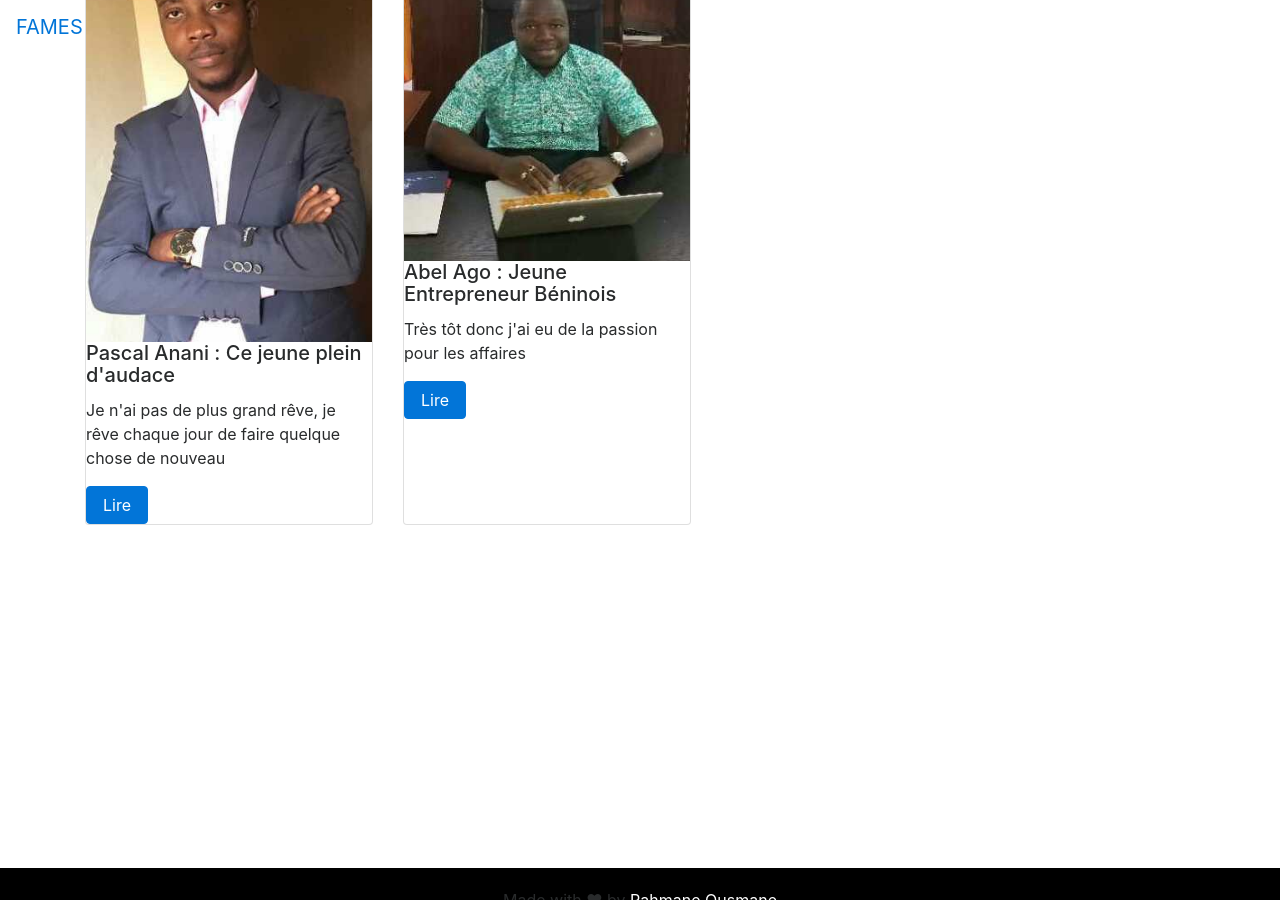
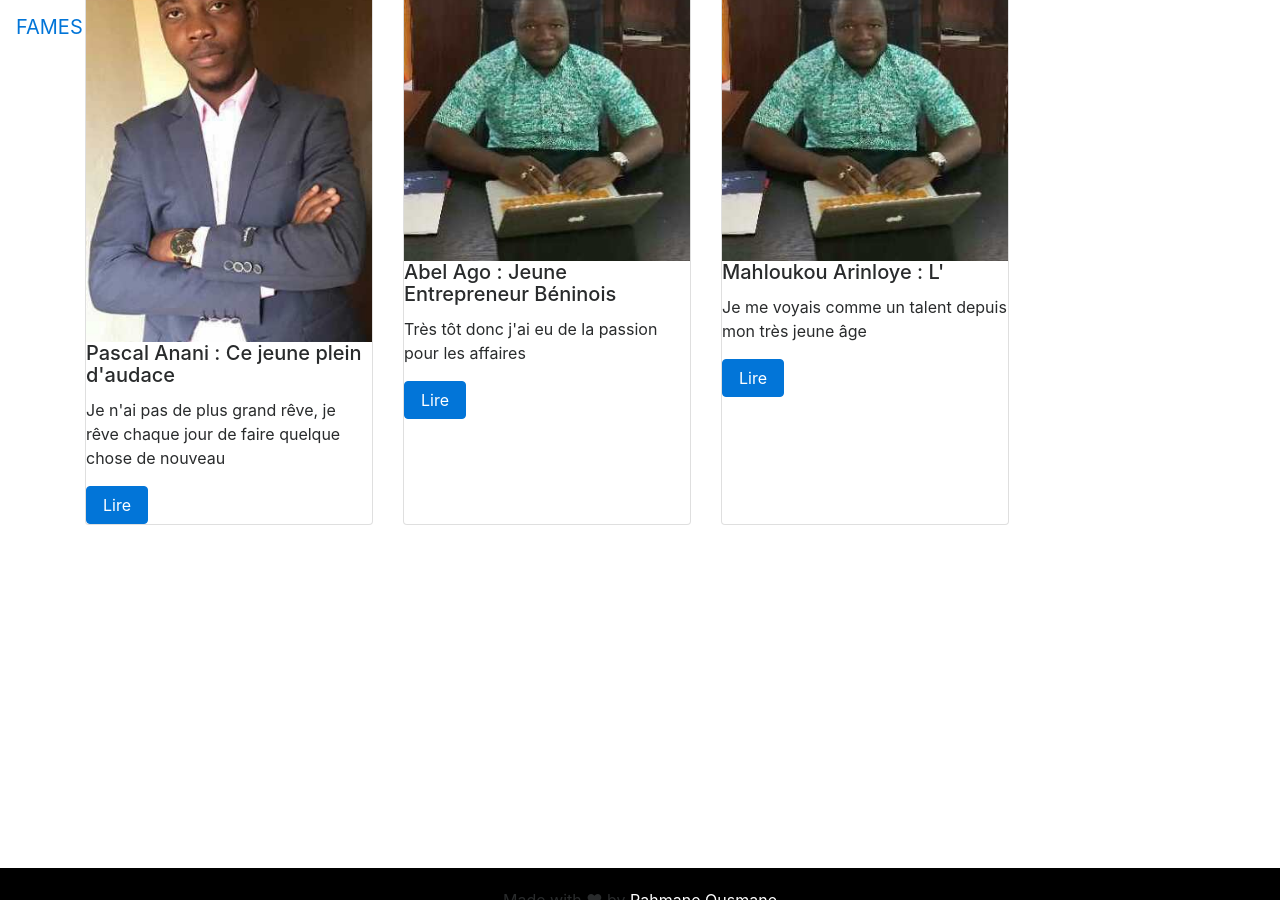
Before and after one commit to femifranzfreddy/famesbeninchine.org, a Jekyll site: the page built from interviews/index.html, in a window 1280 px wide and 900 px high, scrolled down 407 px. Built offline with Jekyll 4.4.1, drawn with Linux system fonts in a browser that asks for light colours; nearby versions of some CDN libraries.

Commit message:
Add Mahloukou Arinloye story

```diff
--- a/_data/stories.yml
+++ b/_data/stories.yml
@@ -7,3 +7,8 @@
   img_url: "/img/interviews/abel-ago/intro.jpg"
   url: "/interviews/abel-ago"
   lead: "Très tôt donc j'ai eu de la passion pour les affaires"
+
+- title: "Mahloukou Arinloye : L'"
+  img_url: "/img/interviews/abel-ago/intro.jpg"
+  url: "/interviews/mahloukou-arinloye"
+  lead: "Je me voyais comme un talent depuis mon très jeune âge"
--- /dev/null
+++ b/interviews/mahloukou-arinloye/index.html
@@ -0,0 +1,174 @@
+---
+layout: default
+title: "Mahloukou Arinloye : L'"
+jumbotronName: "Mahloukou Arinloye : L'"
+jumbotronLead: "Je me voyais comme un talent depuis mon très jeune âge"
+---
+
+<div class="content-box">
+  <div class="row">
+    <div class="col-2"></div>
+    <div class="col-8">
+      <div align="center">
+        <img class="img-fluid" src="/img/interviews/mahloukou-arinloye/intro.jpeg"/>
+      </div>
+      <br><br>
+      <p class="lead text-center">
+        Mahloukou Kingnidé ARINLOYE à l'état civil, il est connu par ses fans sous le nom de Lawey Mc.
+        Résident en Chine depuis 2011, il est étudiant en Master II d'économie et commerce international. Dramaturge et promoteur d’art et culture, il est originaire de Sakété dans le plateau du BÉNIN.
+      </p>
+
+      <h3>
+        Pourquoi Lawey Mc ?
+      </h3>
+      <p>
+        Le nom "LAWEY” m’a été attribué depuis le collège suite à une pièce théâtrale dans laquelle j’avais joué le rôle de LAWEY ; un jeune escroc, une sorte de Robin des bois. Depuis lors, c’est devenu mon nom de scène et aussi mon blaze de rappeur puisque je faisais également parti d’un groupe de musique urbaine ( Fa #) à l’époque. Et même mes camarades ont presque tous oublié mon vrai nom.
+      </p>
+      <div align="center">
+        <img class="img-fluid" src="/img/interviews/mahloukou-arinloye/lawey-mc.jpeg"/>
+      </div>
+
+      <h3>
+        Très intéressant. Dites nous, être étudiant et promoteur d’art et culture ça doit être débordant non ?
+      </h3>
+      <p>
+        Débordant, oui. Pas moins d’une fois je me suis dit qu’il est temps de choisir ou me concentrer exclusivement sur mes recherches ou rentrer me concentrer sur ce que je crois savoir faire le mieux. L’incapacité à prendre une décision, nous a d’ailleurs coûté à mon groupe et  à moi, quatre éditions de notre  festival OTC ;  du fait que presque tous vivons à l’étranger aujourd’hui.
+        La promotion de jeunes talents dans notre pays ayant toujours été notre défit, nous avons décidé de nous revoir cet été afin de relancer encore plus grandement notre festival mais cette fois sur le plan national.
+      </p>
+
+      <h3>
+        Décider de braver un domaine comme l'art et la culture c'est forcément audacieux. Pouvez-vous nous dire que fût votre motivation ?
+      </h3>
+
+      <p>
+        Disons que je me voyais comme un talent depuis mon très jeune âge. Le même jour de mon inscription au collège j’ai découvert cette troupe théâtrale ; c’était la plus appréciée de notre cité à l’époque. Tout élève rêvait de s’y inscrire une fois au collège. Je les aperçus dans cette salle de classe où ils faisaient leur répétition. Je me précipitai et restai les observer à travers les fenêtres. Je chantais toutes leurs chansons et plus fort à chaque reprise. Tous leurs sons étaient très populaires. Le responsable m’ayant aperçu, m’invita d’un signe de main à entrer. Voilà comment je fis mon entrée dans le monde de l’art et culture. <br>
+        Le responsable c’était Bienvenu ADANDE.
+      </p>
+
+      <div align="center">
+        <img class="img-fluid" src="/img/interviews/mahloukou-arinloye/festacop1.jpeg"/>
+      </div>
+
+      <h3>
+        Un signe de doigts qui fût certainement un déclic..quel est à la date d'aujourd'hui votre parcours dans cette noble aventure ?
+      </h3>
+
+      <p>
+        Je répondrai “grandiose”. Je me vois très différent aujourd’hui ; je veux dire mieux que je me verrais s'il n’y avait pas ce parcours. J’ai connu des acteurs des plus importants des arts et cultures du Bénin et je m’en suis fait pas mal d’amis. J’ai connus Mathieu KOKO à son festival (festacop) où ma pièce le "Tam-tam sacré" a remporté le deuxième prix de meilleur spectacle. J’ai connu Urbain Gouton administrateur de l’Espace Cauris Art nous sommes devenus très amis, et avec lui j’avais travaillé sur beaucoup de pièces théâtrales. J’ai connu Jude Zoumenou le Directeur du festival international de la marionnette TeNi TeDji et nous sommes toujours amis. J’ai pris part à deux éditions du festival Kaletas de l’atelier Orisha présidé par Orden Aladatin à l’époque. Beaucoup de jeunes artistes d’aujourd’hui ont pris par mon festival OTC. Même si la situation au pays ne favorise pas leur lancement je les vois toujours comme une grande fierté et mon groupe et moi prévoyons de leur rendre visite bientôt et voir ensemble ce qu’on peut faire pour que ces talents ne périssent.
+      </p>
+
+      <div align="center">
+        <img class="img-fluid" src="/img/interviews/mahloukou-arinloye/dip5.jpeg"/>
+      </div>
+
+      <h3>
+        Un parcours pas moins séduisant !
+        Festival OTC, qu'est-ce que c'est ?
+      </h3>
+      <p>
+        Le festival OTC au début était appelé OTC NIGHT SHOW. Il se tenait à Sakété dans le département du plateau. Le mom OTC n’était donné que pour honorer l’espace où se tenait ce festival. Le Bar OTC nous offrait entièrement son espace tous les  1er à 2 janvier. OTC avait pour objectif la promotion de jeune talents du plateau de tout domaines culturels confondus (musique, chorégraphie, sketch, podium rap, miss et mister...) dont les meilleurs participants partaient avec des trophées et enveloppes d’encouragement.
+      </p>
+
+      <div align="center">
+        <img class="img-fluid" src="/img/interviews/mahloukou-arinloye/coup1.jpeg"/>
+      </div>
+      <br><br>
+      <div align="center">
+        <img class="img-fluid" src="/img/interviews/mahloukou-arinloye/coup2.jpeg"/>
+      </div>
+
+      <h3>
+        Le festival OTC continue-t-il toujours d'exister ?
+      </h3>
+
+      <p>
+        Difficile à dire. Puisque les dernières éditions n’ont pas été à la hauteur espérée. C’est d’ailleurs la raison pour laquelle nous avons créé le groupe OriArC qui lui aussi a pour objectif primordial la promotion des art et culture, la promotion et prise en charge de jeunes talents au Bénin. OriArC est crée en juillet 2016 et est composé de jeunes dramaturge artiste et comédiens béninois et de la diaspora. L’organisation d’un festival est en vue pour cet été. Un festival qui cette fois sera  national et dont les meilleurs participants seront non seulement honorés de trophées, mais aussi suivis et pris en charge par notre organisation.
+      </p>
+
+      <h3>
+        Très noble comme ambition !
+        Comment arrivez vous donc à financer vos activités ?
+      </h3>
+
+      <p>
+        Parlant financement. Rien ne tue le talent béninois si ce n’est le manque de financement. Disons que nous faisions avec les moyens que nous avions. Nous étions encore un peu jeunes lorsque nous avions eu l’idée de notre premier festival. Certains parmi nous ont leurs parents plus intéressés à la chose culturelle que d’autres. Nos parents étaient donc devenus en quelque sorte nos sponsors premiers ; même si ce n’était pas grand support. Nous avons eu quelques sponsors locaux mais le plus grand financement venait de nos efforts personnels. Les jeunes talents qui sont passés par notre festival ne seraient pas moins connus aujourd’hui s’il y avait un financement de taille.
+      </p>
+
+      <h3>
+        Vous disiez plus haut que la situation dans notre pays le Bénin, ne favorise pas l'élan des jeunes artistes. Feriez-vous référence à une expérience personnelle ?
+      </h3>
+
+      <p>
+        J’avais aussi dit plus haut que plus jeune je me voyais comme un talent. J’appartenais à un groupe de musique urbaine. Nous passions toutes nos heures libres au studio. Nous faisions le tour Sakété Pobé pas moins de trois fois par semaine c’est la où se trouvait le Studio CefpaV. C’était le studio le moins coûteux à l’époque, nous étions le groupe favoris de tous les collèges de la cité.
+      </p>
+
+
+        <p>
+          J’ai connu le groupe Omores. C’était nos aînés en musique et quand je vous dis qu’ils étaient faits pour la musique, c’est parce que c’est vrai. Ils ont malheureusement le placard plein d’albums. Ce groupe n’a pu aller loin ; faute à qui ? Il n’ont pas eu le soutien qu’il leur fallait. Ce n’était qu’à titre d’exemple.
+        </p>
+
+        <p>
+          Mon groupe a plus souvent été invité lors des journées récréatives dans les collèges, ce qui nous a permis de faire des connaissances de jeunes artistes comme nous. J’ai aussi travaillé comme metteur en scène avec beaucoup de groupes de jeunes collégiens.
+        </p>
+
+        <p>
+          Attention! J’ai rencontré des jeunes dont j’imagine leur carrière si c’était dans un pays où le talent avait de la valeur. Beaucoup de festivals de promotion d’art et culture n’ont pas pu aller à terme de leur objectif pour une simple raison:le manque de soutien du gouvernement. Je vous prie de bien vouloir cherchez FITHEB  (festival international du théâtre du Bénin) sur YouTube. Un festival international dit-on mais aucune image digne de représenter la créativité artistique du Bénin à l’international. Le cinéma au Bénin, aucune importance de vous rappeler ce qu’il en est.
+        </p>
+
+        <p>
+          Les artistes même connus ne valent pas grande chose. je veux pas citer de noms mais j’ai honte d’apprendre qu’une star de la musique béninoise se fait incarcérer pour (200mille fcfa) une affaire de location de voiture. Le Bénin favorise t-il l’élan des jeunes artistes ? Favorise t-il d’abord la vie au artistes connus ? J’en ai vu qui demandaient de l’aide sur les réseaux sociaux pour leur soins médicaux. Le Bénin favorise t-il l’élan des jeunes artistes? La réponse a toutes ces interrogations est malheureusement NON !
+        </p>
+
+      <h3>
+        Que recommandez vous pour remédier à cet état de chose ?
+      </h3>
+
+      <p>
+        La promotion de la culture étant l’un des projets du programme d’action du gouvernement, je crois qu’à beaucoup d’attentes réponse y est. J’espère néanmoins que les jeunes artistes béninois de tous les domaines comprennent qu’en 2018, il n’est plus trop question d’attendre une quelconque aide. Avec les
+        TICS, ils peuvent se faire connaître sans devoir passer par quiconque. Stromae ne s’était armé que d’un compte YouTube et le voici superstar aujourd’hui. Le roi de l’AfroTrap MHD ne s’est servi que de YouTube pour se faire connaître au monde. Je souhaite que ce projet pour la promotion de la culture ne devienne un mythe comme on en a l’habitude. J’ai écouté le Ministre Béninois de la culture, M. Oswald HOMEKY se prononcer sur la promotion de la culture et j’ai eu l’impression que tout  va s’améliorer, et je veux croire que je ne me trompe pas.
+      </p>
+
+      <h3>
+        Vivement que tout s'améliore.
+        Artiste, dramaturge, auteur de plusieurs pièces théâtrales, dites nous quelle est votre source d'inspiration ?
+      </h3>
+
+      <p>
+        Je suis un amoureux d’histoires africaines. J’aime lire et j’aime écouter, j’aime raconter la beauté de la nature d’Afrique, j’aime parler de la royauté, de la force naturel de l’homme africain. J’aime raconter la beauté l’élégance et la souplesse de la femme noire. J’aime m’asseoir auprès des vieillards puisque l'on apprend plus qu’on l'imagine. En milieu Yoruba, les vieillards font asseoir plus souvent rien que pour raconter leurs vécus. Prêtez leur une petite oreille et devenez une petite bibliothèque ambulante (rire). Même la vielle musique Yoruba peut être tout un roman de nos jours.
+      </p>
+
+      <h3>
+        Quel est donc votre prochain challenge ?
+      </h3>
+
+      <p>
+        Faire naître une maison de production. Ceci a toujours été mon rêve depuis que j’ai vu ces talents périr malgré leur capacité d’épater le monde.
+      </p>
+
+      <h3>
+        Beaucoup de courage !
+        Un message à l'endroit des collègues et jeunes artistes ?
+      </h3>
+
+      <p>
+        A l’endroit des jeunes acteurs des art et culture je répéterai ce que j’ai l’habitude de dire. Qu’ils ne cessent de faire ce qu’ils savent faire le mieux. Qu’ils se donnent les mains les uns aux autres puisque qu’on n’est sûr de bien faire que lorsque l’on a quelqu’un de confiance à ses côtés.
+      </p>
+
+      <h3>
+        Nous sommes au terme de notre entretien. Un mot de fin ?
+      </h3>
+
+      <p>
+        Je tiens sincèrement à vous remercier cher ami pour cet honneur, je remercie également tout le bureau et membre de la FAMES. Je tiens également à dire à toute béninoise à tout béninois de la diaspora : Valorisons notre culture partout où l’on passe et soyons en fier. “Quand on oublie son tertre, tout tertre où l’on se hisse croule” dixit un écrivain béninois.
+      </p>
+
+      <p class="text-right">
+        Fait en Chine, le 02 Avril 2018, <br/>
+        Pour la rédaction,<br/>
+        Ulrich Kpanou
+      </p>
+    </div>      </p>
+
+    <div class="col-2"></div>
+  </div>
+</div>
```
Also changed, not shown: img/interviews/mahloukou-arinloye/coup1.jpeg (added), img/interviews/mahloukou-arinloye/coup2.jpeg (added), img/interviews/mahloukou-arinloye/dip5.jpeg (added), img/interviews/mahloukou-arinloye/festacop1.jpeg (added), img/interviews/mahloukou-arinloye/intro.jpeg (added), img/interviews/mahloukou-arinloye/lawey-mc.jpeg (added).
